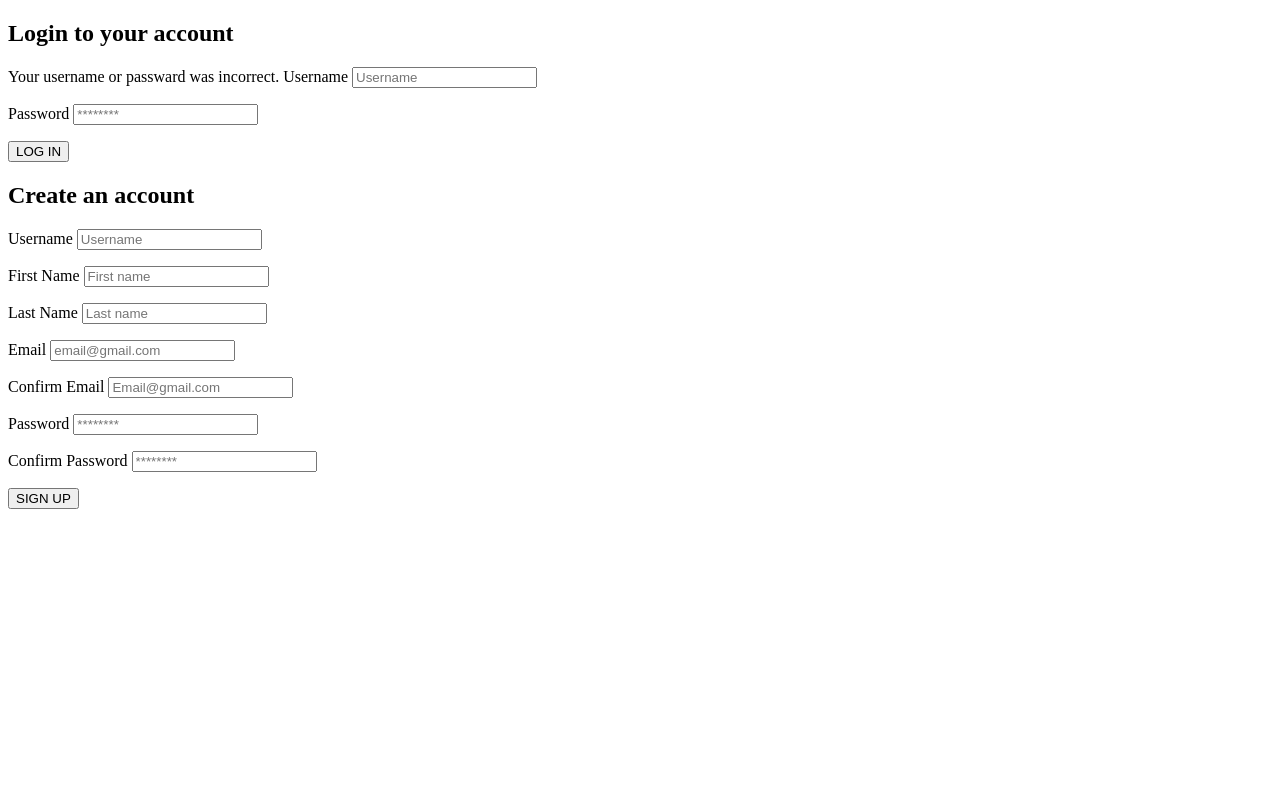
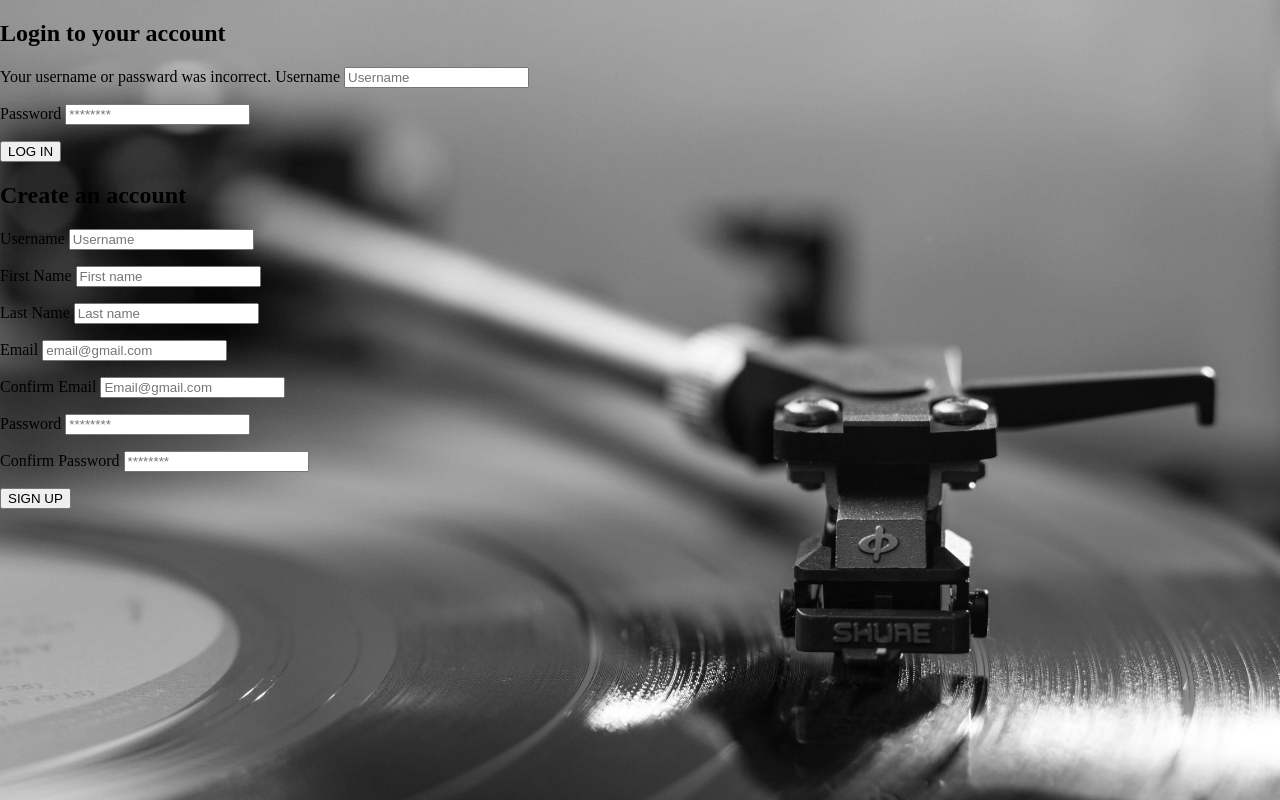
Before and after one commit to alexpich/SoundTunes, a PHP site: page /register.php in a window 1280 px wide. Run offline with PHP 8.4, Linux system fonts and the light colour scheme; data that the repository does not hold is empty.

Commit message:
Added bg image

```diff
--- /dev/null
+++ b/assets/css/register.css
@@ -0,0 +1,15 @@
+html,
+body {
+  padding: 0;
+  margin: 0;
+  height: 100%;
+}
+
+#background {
+  background-color: #000;
+  background-image: url("../images/bg.jpg");
+  background-size: cover;
+  display: table;
+  height: 100%;
+  width: 100%;
+}
--- a/register.php
+++ b/register.php
@@ -24,9 +24,11 @@ function getInputValue($name)
     <meta name="viewport" content="width=device-width, initial-scale=1.0">
     <meta http-equiv="X-UA-Compatible" content="ie=edge">
     <title>Soundify</title>
+    <link rel="stylesheet" type="text/css" href="assets/css/register.css">
 </head>
 
 <body>
+    <div id="background">
         <div id="inputContainer">
             <form id="loginForm" action="register.php" method="POST">
                 <h2>Login to your account</h2>
@@ -87,6 +89,7 @@ function getInputValue($name)
                 <button type="submit" name="registerButton">SIGN UP</button>
             </form>
         </div>
+    </div>
 </body>
 
 </html>
```
Also changed, not shown: assets/css/bg.jpg (added), assets/images/bg.jpg (added). Lines whose indentation alone changed are shown as unchanged.
